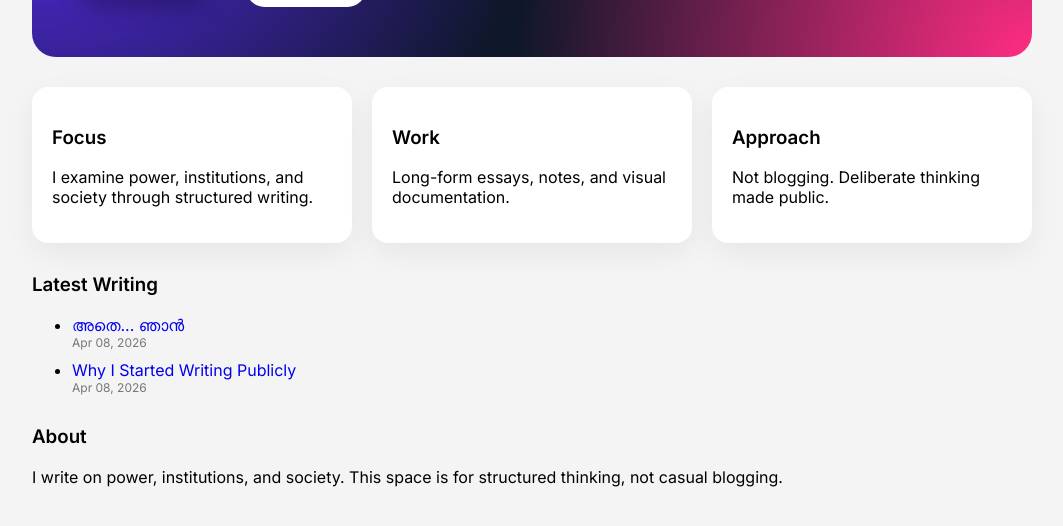
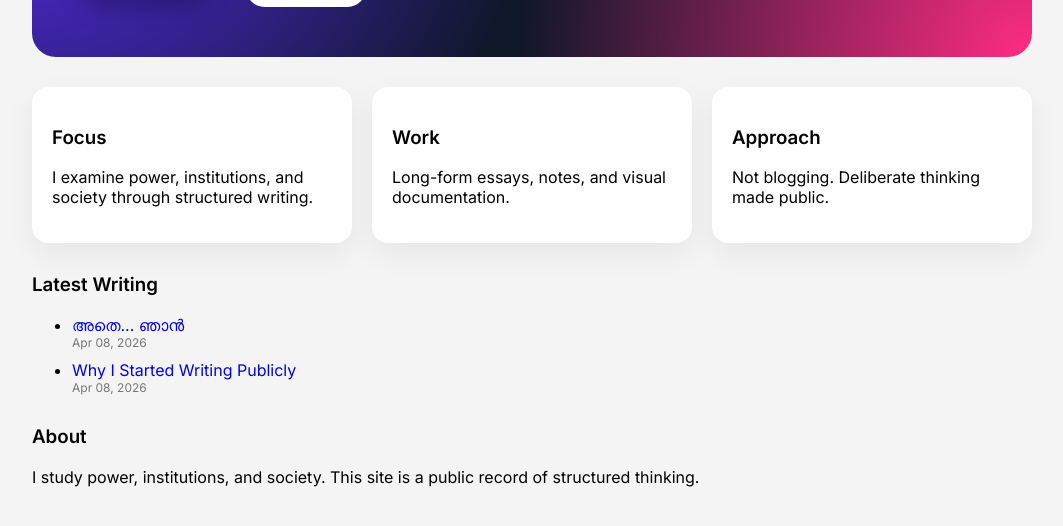
Before and after one commit to jawhartharuvana/jawhartharuvana.github.io, a Jekyll site: the page built from index.html, in a window 1280 px wide, cut to the strip 250-776 px from the top of the page. Shown: the whole strip, without its empty margins (108-1171 px from the left). Built offline with Jekyll 4.4.1, drawn with Linux system fonts in a browser that asks for light colours.

Commit message:
Update index.html

```diff
--- a/index.html
+++ b/index.html
@@ -4,7 +4,8 @@
 ---
 
 <div class="hero">
-<img src="{{ '/assets/images/1775531266065.jpg' | relative_url }}" class="avatar">
+
+  <img src="{{ '/assets/images/profile.png' | relative_url }}" class="avatar">
 
   <div class="hero-text">
     <h1>Muhammed Jawhar</h1>
@@ -17,8 +18,8 @@
       <a href="/essays" class="btn primary">Read Essays</a>
       <a href="/about" class="btn secondary">Contact</a>
     </div>
+  </div>
 
-</div>
 </div>
 
 <div class="grid">
@@ -52,11 +53,9 @@
   </ul>
 </div>
 
-
 <div class="section">
   <h3>About</h3>
   <p>
-    I write on power, institutions, and society. This space is for structured thinking,
-    not casual blogging.
+    I study power, institutions, and society. This site is a public record of structured thinking.
   </p>
 </div>
```
Lines whose indentation alone changed are shown as unchanged.
